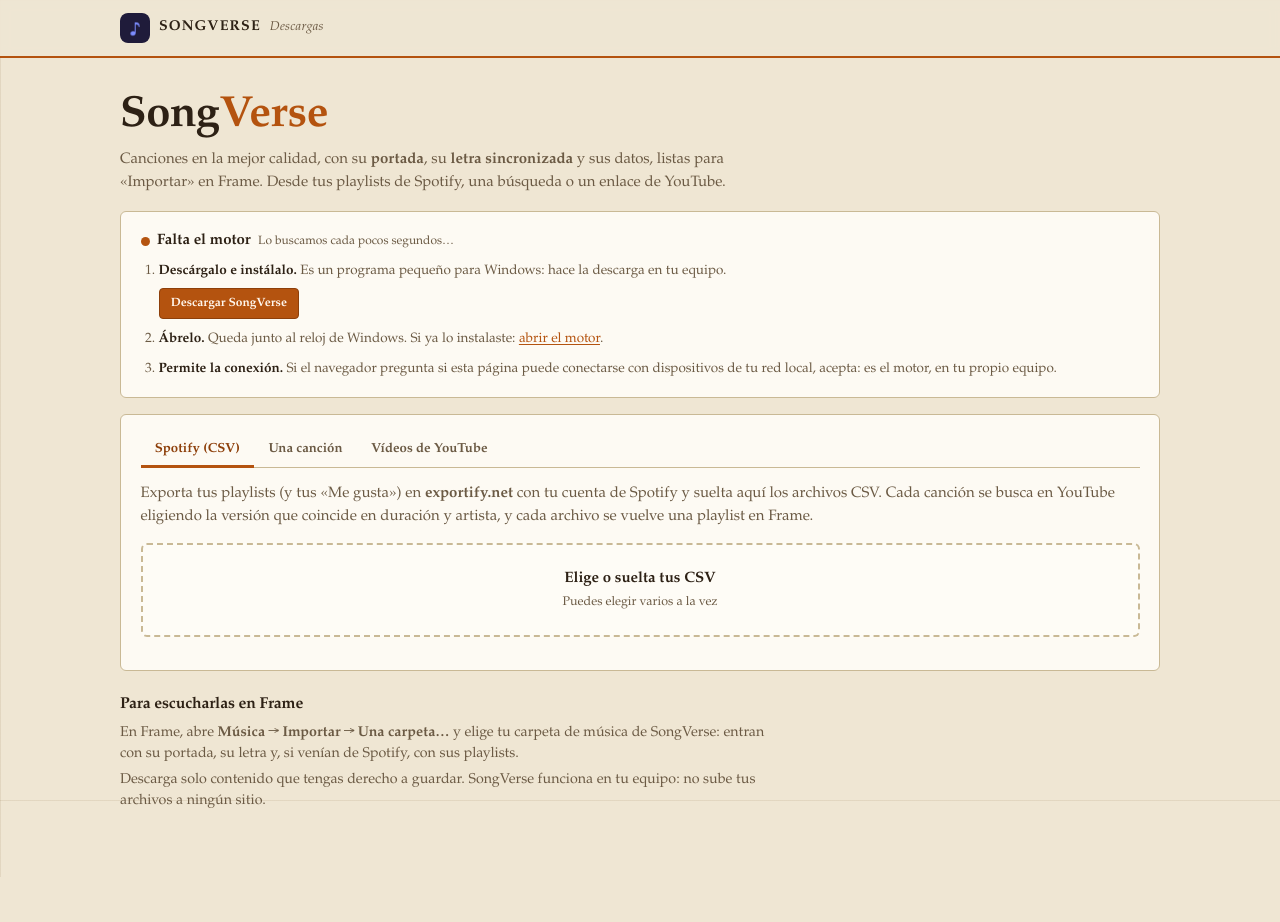
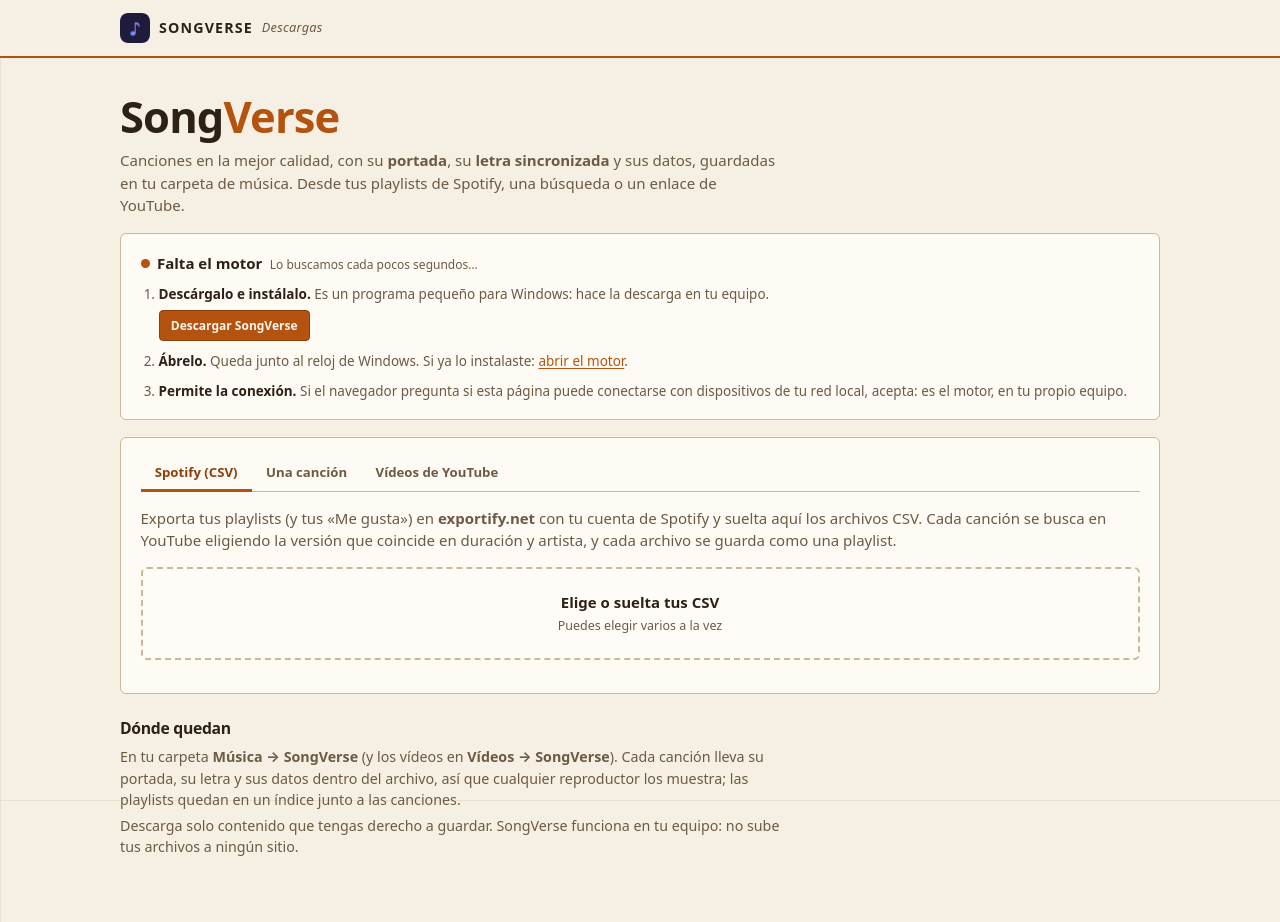
Before and after one commit to sebas-eze04/songverse, a plain HTML site: page index.html in a window 1280 px wide. Before the commit the page ends 877 px from the top, so only its background shows below. Drawn offline with Linux system fonts and the light colour scheme; no server answers.

Commit message:
Sin menciones a otras apps; cuadrícula grande, arena clara y tipografía del sistema

```diff
--- a/index.html
+++ b/index.html
@@ -32,8 +32,8 @@
     <section class="dl-hero">
       <h1 class="display">Song<span class="accent">Verse</span></h1>
       <p class="lead">
-        Canciones en la mejor calidad, con su <b>portada</b>, su <b>letra sincronizada</b> y sus datos, listas para
-        «Importar» en Frame. Desde tus playlists de Spotify, una búsqueda o un enlace de YouTube.
+        Canciones en la mejor calidad, con su <b>portada</b>, su <b>letra sincronizada</b> y sus datos, guardadas
+        en tu carpeta de música. Desde tus playlists de Spotify, una búsqueda o un enlace de YouTube.
       </p>
     </section>
 
@@ -52,7 +52,7 @@
         <p class="muted">
           Exporta tus playlists (y tus «Me gusta») en <b>exportify.net</b> con tu cuenta de Spotify y suelta aquí los
           archivos CSV. Cada canción se busca en YouTube eligiendo la versión que coincide en duración y artista, y
-          cada archivo se vuelve una playlist en Frame.
+          cada archivo se guarda como una playlist.
         </p>
         <label class="drop" id="csv-drop">
           <input id="csv-input" type="file" accept=".csv,text/csv" multiple />
@@ -88,8 +88,8 @@
     </section>
 
     <section class="dl-help">
-      <h2>Para escucharlas en Frame</h2>
-      <p>En Frame, abre <b>Música → Importar → Una carpeta…</b> y elige tu carpeta de música de SongVerse: entran con su portada, su letra y, si venían de Spotify, con sus playlists.</p>
+      <h2>Dónde quedan</h2>
+      <p>En tu carpeta <b>Música → SongVerse</b> (y los vídeos en <b>Vídeos → SongVerse</b>). Cada canción lleva su portada, su letra y sus datos dentro del archivo, así que cualquier reproductor los muestra; las playlists quedan en un índice junto a las canciones.</p>
       <p class="muted small">Descarga solo contenido que tengas derecho a guardar. SongVerse funciona en tu equipo: no sube tus archivos a ningún sitio.</p>
     </section>
   </main>
--- a/songverse.css
+++ b/songverse.css
@@ -2,8 +2,8 @@
    Arena cuadriculada, naranja oscuro, Palatino, letra pequeña. */
 
 :root {
-  --bg: #efe6d3;
-  --grid: rgba(120, 86, 40, 0.11);
+  --bg: #f6f0e4;
+  --grid: rgba(120, 86, 40, 0.1);
   --fg: #2d2115;
   --muted: #6b5a44;
   --border: #c9b995;
@@ -25,26 +25,26 @@ html { font-size: 15px; }
 body {
   margin: 0;
   color: var(--fg);
-  font-family: "Palatino Linotype", Palatino, "Book Antiqua", "URW Palladio L", Georgia, serif;
+  font-family: system-ui, -apple-system, "Segoe UI", Roboto, Helvetica, Arial, sans-serif;
   line-height: 1.5;
   background-color: var(--bg);
   background-image:
     linear-gradient(var(--grid) 1px, transparent 1px),
     linear-gradient(90deg, var(--grid) 1px, transparent 1px);
-  background-size: 28px 28px;
+  background-size: 96px 96px;
   background-attachment: fixed;
 }
 a { color: var(--primary); text-decoration-thickness: 1px; text-underline-offset: 2px; }
 a:hover { color: var(--primary-dark); }
 b { font-weight: 700; }
-h1, h2 { font-family: inherit; font-weight: 700; letter-spacing: -0.01em; }
+h1, h2 { font-family: inherit; font-weight: 700; letter-spacing: -0.02em; }
 
 .skip { position: absolute; left: -999px; }
 .skip:focus { left: 1rem; top: 1rem; background: var(--fg); color: var(--bg); padding: 0.4rem 0.7rem; z-index: 99; }
 .container { width: min(1040px, calc(100% - 2rem)); margin: 0 auto; }
 
 /* Barra superior */
-.nav { position: sticky; top: 0; z-index: 20; background: rgba(239, 230, 211, 0.94); backdrop-filter: blur(6px); border-bottom: 2px solid var(--primary); }
+.nav { position: sticky; top: 0; z-index: 20; background: rgba(246, 240, 228, 0.94); backdrop-filter: blur(6px); border-bottom: 2px solid var(--primary); }
 .nav-inner { display: flex; align-items: center; justify-content: space-between; min-height: 56px; }
 .brand { display: inline-flex; align-items: center; gap: 0.6rem; color: var(--fg); text-decoration: none; font-weight: 700; letter-spacing: 0.08em; font-size: 0.95rem; }
 .brand img { width: 30px; height: 30px; border-radius: 8px; }
```
Also changed, not shown: app.js.
